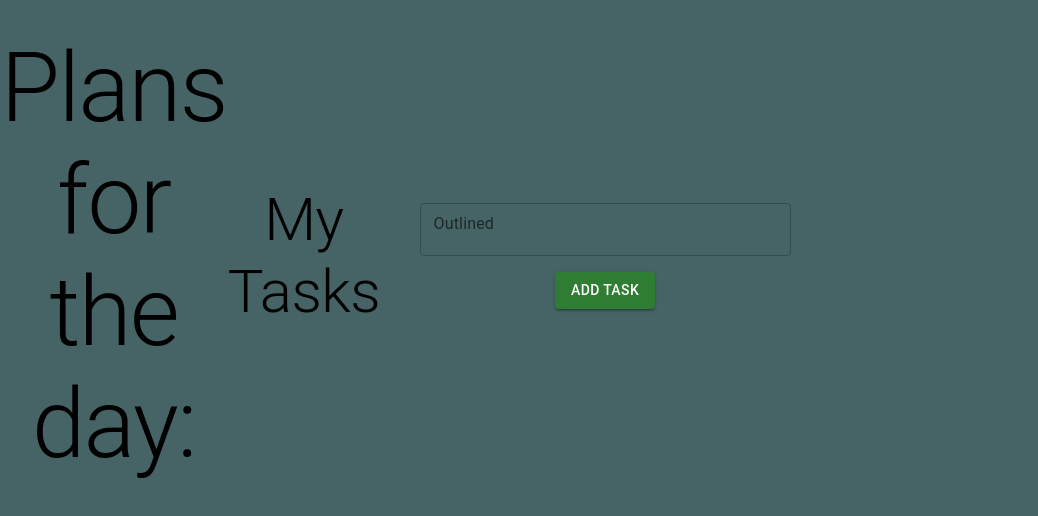
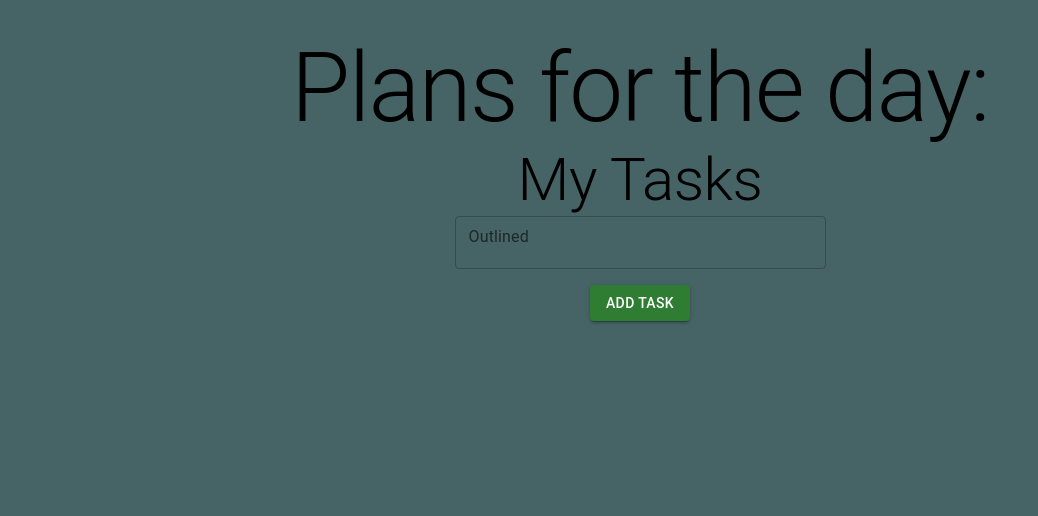
Before and after one commit to Semvil/reactToDoList, a React (Create React App) app: page / in a window 1280 px wide. Shown: the top 516 px of the page, without its empty margins (0-1038 px from the left). Built offline with nearby package versions, Linux system fonts and the light colour scheme.

Commit message:
structure by types

```diff
--- a/src/App.tsx
+++ b/src/components/App.tsx
@@ -1,17 +1,17 @@
-import './App.scss';
+import 'src/styles/App.scss';
 import React, {FC, useState, ChangeEvent} from 'react';
-import ToDoTask from './toDoTask';
+import ToDoTask from '../pages/toDoTask';
 import Button from '@mui/material/Button';
 import { v4 as uuidv4 } from "uuid";
 import DeleteIcon from '@mui/icons-material/Delete';
 import TextField from '@mui/material/TextField';
-import { Task } from './Task';
+import { Task } from '../interface/Task';
 import IconButton from '@mui/material/Button';
 import Grid from '@mui/material/Grid';
 import Box from '@mui/material/Box';
 import Container from '@mui/material/Container';
 import Typography from '@mui/material/Typography';
-import { makeThemedStyles } from './hooks/useThemedStyles';
+import { makeThemedStyles } from '../hooks/useThemedStyles';
 
 
 const App: React.FC = () => {
@@ -108,7 +108,7 @@ const App: React.FC = () => {
 
 const useStyles = makeThemedStyles()(() => ({
   container: {
-    display: "flex",
+
     alignItems: "center",
     justifyContent: "center",
     height: "100%",
--- a/src/index.tsx
+++ b/src/index.tsx
@@ -1,8 +1,8 @@
 import React from "react";
 import ReactDOM from "react-dom/client";
-import App from "./App";
-import "./index.scss";
-import reportWebVitals from "./reportWebVitals";
+import App from "src/components/App";
+import "src/styles/index.scss";
+import reportWebVitals from "src/config/reportWebVitals";
 
 const rootElement = document.getElementById('root');
 if (!rootElement) throw new Error('Failed to find the root element');
--- a/src/toDoTask.tsx
+++ b/src/pages/toDoTask.tsx
@@ -1,4 +1,4 @@
-import { Task } from './Task';
+import { Task } from '../interface/Task';
 import React from "react";
 import Box from '@mui/material/Box';
 
```
Also changed, not shown: src/config/reportWebVitals.tsx (renamed from src/reportWebVitals.tsx), src/interface/Task.tsx (renamed from src/Task.tsx), src/styles/App.scss (renamed from src/App.scss), src/styles/index.scss (renamed from src/index.scss).
